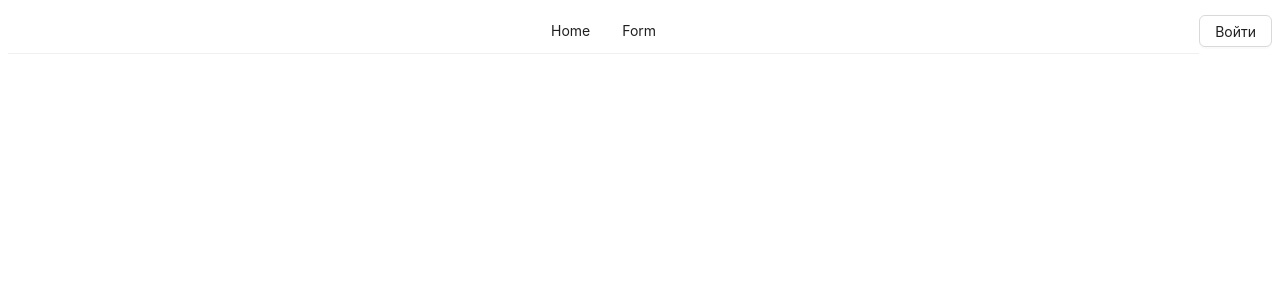
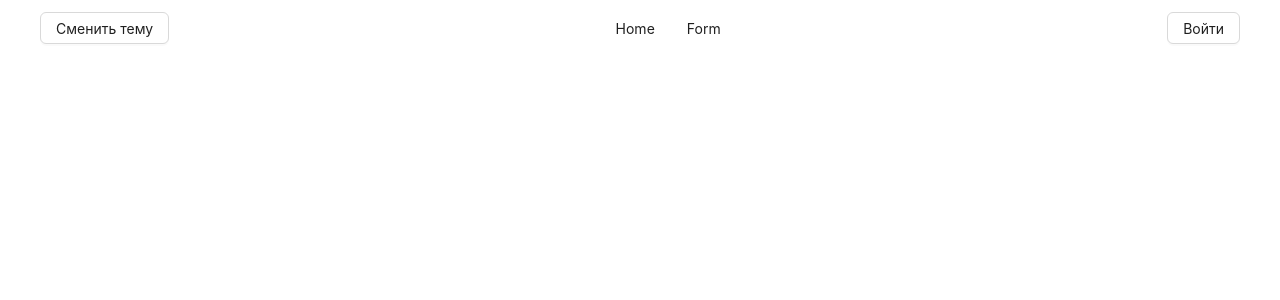
Before and after one commit to danilmash/react-web-mospolytech, a React (Vite) app: page / in a window 1280 px wide. Shown: the top 300 px of the page. Built offline with nearby package versions, Linux system fonts and the light colour scheme.

Commit message:
basic styles

```diff
--- a/src/App.tsx
+++ b/src/App.tsx
@@ -2,19 +2,39 @@ import TableComponent from './components/TableComponent'
 import NavBar from './components/NavBar'
 import MainRouter from './app/routes/MainRouter'
 import { useAuth } from './contexts/AuthContext'
-import { ConfigProvider } from 'antd'
+import { Button, ConfigProvider } from 'antd'
+import { darkTheme, lightTheme } from './theme'
+import { useState } from 'react'
+import { ThemeConfig } from 'antd/es/config-provider/context'
 
 
 function App() {
+  const [appTheme, setAppTheme] = useState<ThemeConfig>()
+  const changeTheme = () => {
+    let newTheme = null
+    if (appTheme == darkTheme) {
+      newTheme = lightTheme
+      document.documentElement.setAttribute('data-theme', 'light')
+    } else {
+      newTheme = darkTheme
+      document.documentElement.setAttribute('data-theme', 'dark')
+    }
+    setAppTheme(newTheme)
+  }
+
   const { isAuthenticated } = useAuth()
     return (
       <>
-            <NavBar />
-            <div className='wrapper'>
-              <MainRouter  isAuth={isAuthenticated} />
-            </div>
+            <ConfigProvider theme={appTheme}>
+              <NavBar>
+                <Button onClick={changeTheme}>Сменить тему</Button>
+              </NavBar>
+              <div className='wrapper'>
+                <MainRouter  isAuth={isAuthenticated} />
+              </div>
+            </ConfigProvider>
       </>
     )
-  }
+  };
 
 export default App
--- a/src/components/NavBar.tsx
+++ b/src/components/NavBar.tsx
@@ -1,11 +1,30 @@
-import React, { useContext } from 'react';
+import React, { ReactNode, useContext } from 'react';
 import {useAuth} from '../contexts/AuthContext';
 import { HOME_ROUTE, FORM_ROUTE, TRANSACTION_ROUTE, TABLE_ROUTE } from '../app/routes/config';
 import type { MenuProps } from 'antd';
-import { Menu, Button, Flex } from 'antd'
+import { Menu, Button, Flex, ConfigProvider } from 'antd'
 import { NavLink } from "react-router-dom";
+import styled from 'styled-components';
 
-const NavBar: React.FC = () => {
+const NavBarWrapper = styled(Flex)`
+    height: 56px;
+`
+const MyMenu = styled(Menu)`
+    background: transparent;
+    border: none;
+`
+
+const MyHeader = styled.div`
+    background: var(--primaryBg);
+    border-bottom: var(--primaryBgDark) 2px solid;
+    transition: 0.3s
+`
+
+interface NavBarProps {
+    children : ReactNode
+}
+
+const NavBar: React.FC<NavBarProps> = ({children}) => {
     const { isAuthenticated, login, logout } = useAuth();
     const items: MenuProps['items'] = [
         {
@@ -40,12 +59,19 @@ const NavBar: React.FC = () => {
     }
 
 
+
+
     return (
         <>
-        <Flex align='center' justify='space-between'>
-            <Menu mode="horizontal" style={{width: '100%', justifyContent: 'center'}}  items={items} />
+           <MyHeader>
+             <NavBarWrapper className='wrapper' align='center' justify='space-between'>
+                    {children}
+                    <ConfigProvider theme={{components: {Menu: {horizontalLineHeight: '56px'}}}}>
+                        <MyMenu mode="horizontal" style={{width: '100%', justifyContent: 'center'}}  items={items} />
+                    </ConfigProvider >
                     <Button  onClick={isAuthenticated ? logout : login}>{isAuthenticated ? "Выйти" : 'Войти'}</Button>
-        </Flex>
+             </NavBarWrapper>
+           </MyHeader>
 
         </>
     );
--- /dev/null
+++ b/src/global-styles.tsx
@@ -0,0 +1,26 @@
+import { createGlobalStyle } from 'styled-components'
+
+const GlobalStyles = createGlobalStyle`
+    body {
+      background-color: var(--primaryBg);
+      color: var(--textColor);
+      transition: 0.3s;
+    }
+    html[data-theme=light] {
+        --primary:#ff68b1;
+		--primaryBg: #f0f0f0;
+		--primaryBgDark: #d9d9d9;
+        --textColor: #000
+    }
+
+    html[data-theme=dark] {
+        --primary:#ff68b1;
+		--primaryBg: #000;
+		--primaryBgDark: #d9d9d9;
+        --textColor: #fff
+    }
+    :root {
+	}
+`
+
+export default GlobalStyles;
--- a/src/index.css
+++ b/src/index.css
@@ -1,73 +1,3 @@
-/* :root {
-  font-family: Inter, system-ui, Avenir, Helvetica, Arial, sans-serif;
-  line-height: 1.5;
-  font-weight: 400;
-
-  color-scheme: light dark;
-  color: rgba(255, 255, 255, 0.87);
-  background-color: #242424;
-
-  font-synthesis: none;
-  text-rendering: optimizeLegibility;
-  -webkit-font-smoothing: antialiased;
-  -moz-osx-font-smoothing: grayscale;
-}
-
-a {
-  font-weight: 500;
-  color: #646cff;
-  text-decoration: inherit;
-}
-a:hover {
-  color: #535bf2;
-}
-
-body {
-  margin: 0;
-  display: flex;
-  place-items: center;
-  min-width: 320px;
-  min-height: 100vh;
-}
-
-h1 {
-  font-size: 3.2em;
-  line-height: 1.1;
-}
-
-button {
-  border-radius: 8px;
-  border: 1px solid transparent;
-  padding: 0.6em 1.2em;
-  font-size: 1em;
-  font-weight: 500;
-  font-family: inherit;
-  background-color: #1a1a1a;
-  cursor: pointer;
-  transition: border-color 0.25s;
-}
-button:hover {
-  border-color: #646cff;
-}
-button:focus,
-button:focus-visible {
-  outline: 4px auto -webkit-focus-ring-color;
-}
-
-@media (prefers-color-scheme: light) {
-  :root {
-    color: #213547;
-    background-color: #ffffff;
-  }
-  a:hover {
-    color: #747bff;
-  }
-  button {
-    background-color: #f9f9f9;
-  }
-} */
-
-
 .table__page-buttons {
   display: flex;
   justify-content: flex-end;
@@ -77,6 +7,11 @@ button:focus-visible {
 }
 
 .wrapper {
-  max-width: 1400px;
+  max-width: 1200px;
+  padding: 0 15px;
   margin: 0 auto;
 }
+
+body {
+  margin: 0;
+}
--- a/src/main.tsx
+++ b/src/main.tsx
@@ -4,12 +4,14 @@ import App from './App.tsx'
 import './index.css'
 import { BrowserRouter } from 'react-router-dom'
 import { AuthProvider } from './contexts/AuthContext.tsx'
+import GlobalStyles from './global-styles.tsx'
 ReactDOM.createRoot(document.getElementById('root')!).render(
   <React.StrictMode>
     <BrowserRouter>
-          <AuthProvider>
-            <App />
-          </AuthProvider>
+      <GlobalStyles/>
+      <AuthProvider>
+        <App />
+      </AuthProvider>
     </BrowserRouter>
   </React.StrictMode>,
 )
--- /dev/null
+++ b/src/theme.tsx
@@ -0,0 +1,19 @@
+export const darkTheme = {
+    token: {
+        colorPrimary: '#03fffe',
+        colorTextBase: '#fff',
+        colorBgBase: '#f0f0f0'
+    },
+    components: {
+        Button: {
+            defaultColor: 'black',
+        }
+    }
+}
+
+export const lightTheme = {
+    token: {
+        colorPrimary: '#ff68b1',
+        colorTextBase: '#000'
+    }
+}
```
Lines whose indentation alone changed are shown as unchanged.
